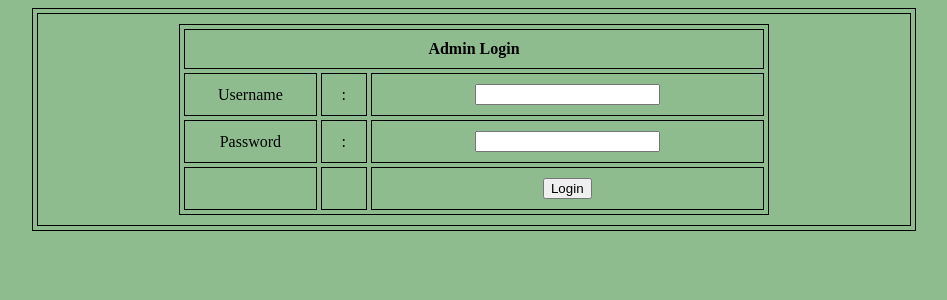
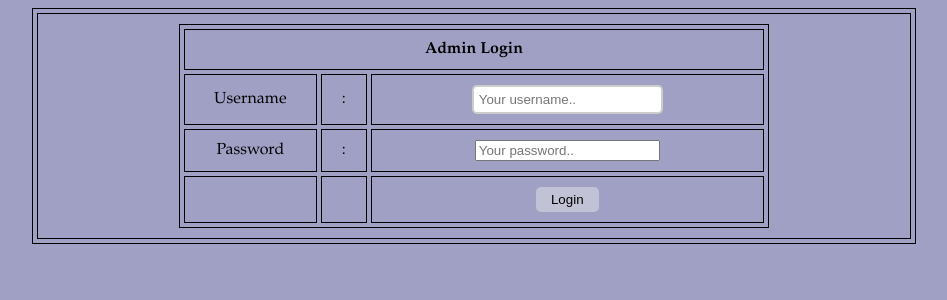
Before and after one commit to tsantacruz/ArmySupplyRotc, a PHP site: page /main_login.php in a window 1280 px wide. Shown: the top 300 px of the page, without its empty margins (166-1113 px from the left). Run offline with PHP 8.4, Linux system fonts and the light colour scheme.

Commit message:
Add files via upload

```diff
--- a/main_login.php
+++ b/main_login.php
@@ -2,23 +2,23 @@
 <link rel="stylesheet" href="rotc.css">
 <html>
     <body>
-        <table width="300" border="0" align="center" cellpadding="0" cellspacing="1" bgcolor="#8FBC8F">
+        <table width="300" border="0" align="center" cellpadding="0" cellspacing="1" bgcolor="#a0a0c5">
         <tr>
         <form name="form1" method="post" action="checklogin.php">
         <td>
-        <table width="100%" border="0" cellpadding="3" cellspacing="1" bgcolor="#8FBC8F">
+        <table width="100%" border="0" cellpadding="3" cellspacing="1" bgcolor="#a0a0c5">
         <tr>
         <td colspan="3"><strong>Admin Login </strong></td>
         </tr>
         <tr>
         <td width="78">Username</td>
         <td width="6">:</td>
-        <td width="294"><input name="myusername" type="text" id="myusername"></td>
+        <td width="294"><input name="myusername" type="text" id="myusername" placeholder="Your username.."></td>
         </tr>
         <tr>
         <td>Password</td>
         <td>:</td>
-        <td><input name="mypassword" type="password" id="mypassword"></td>
+        <td><input name="mypassword" type="password" id="mypassword" placeholder="Your password.."></td>
         </tr>
         <tr>
         <td>&nbsp;</td>
--- a/rotc.css
+++ b/rotc.css
@@ -1,7 +1,11 @@
 body {
-    background-color: #8FBC8F;
+    background-color: #a0a0c5;
     text-align: center;
     color: black;
+    font-family: Baskerville, "Baskerville Old Face", "Goudy Old Style", Garamond, "Times New Roman", serif;
+}
+header {
+    font-size: 230%;
 }
 table {
   border-collapse: separate;
@@ -11,6 +15,8 @@ table {
     margin-right:15%;
 
 }
+
+
 table,
 th,
 td {
@@ -20,3 +26,30 @@ th,
 td {
   padding: 10px 15px;
 }
+input[type=text] {
+    padding:5px;
+    border:2px solid #ccc;
+    -webkit-border-radius: 5px;
+    border-radius: 5px;
+}
+
+input[type=text]:focus {
+    border-color:#333;
+}
+
+input[type=submit] {
+    padding:5px 15px;
+    background:#c2c2d6;
+    border:0 none;
+    cursor:pointer;
+    -webkit-border-radius: 5px;
+    border-radius: 5px;
+}
+button[type=submit] {
+    padding:5px 15px;
+    background:#c2c2d6;
+    border:0 none;
+    cursor:pointer;
+    -webkit-border-radius: 5px;
+    border-radius: 5px;
+}
```
Also changed, not shown: login_success.php (+8 -22 lines), request_form.php (+5 -5 lines), requests.php (+22 -2 lines), rotc.php (+10 -9 lines).
